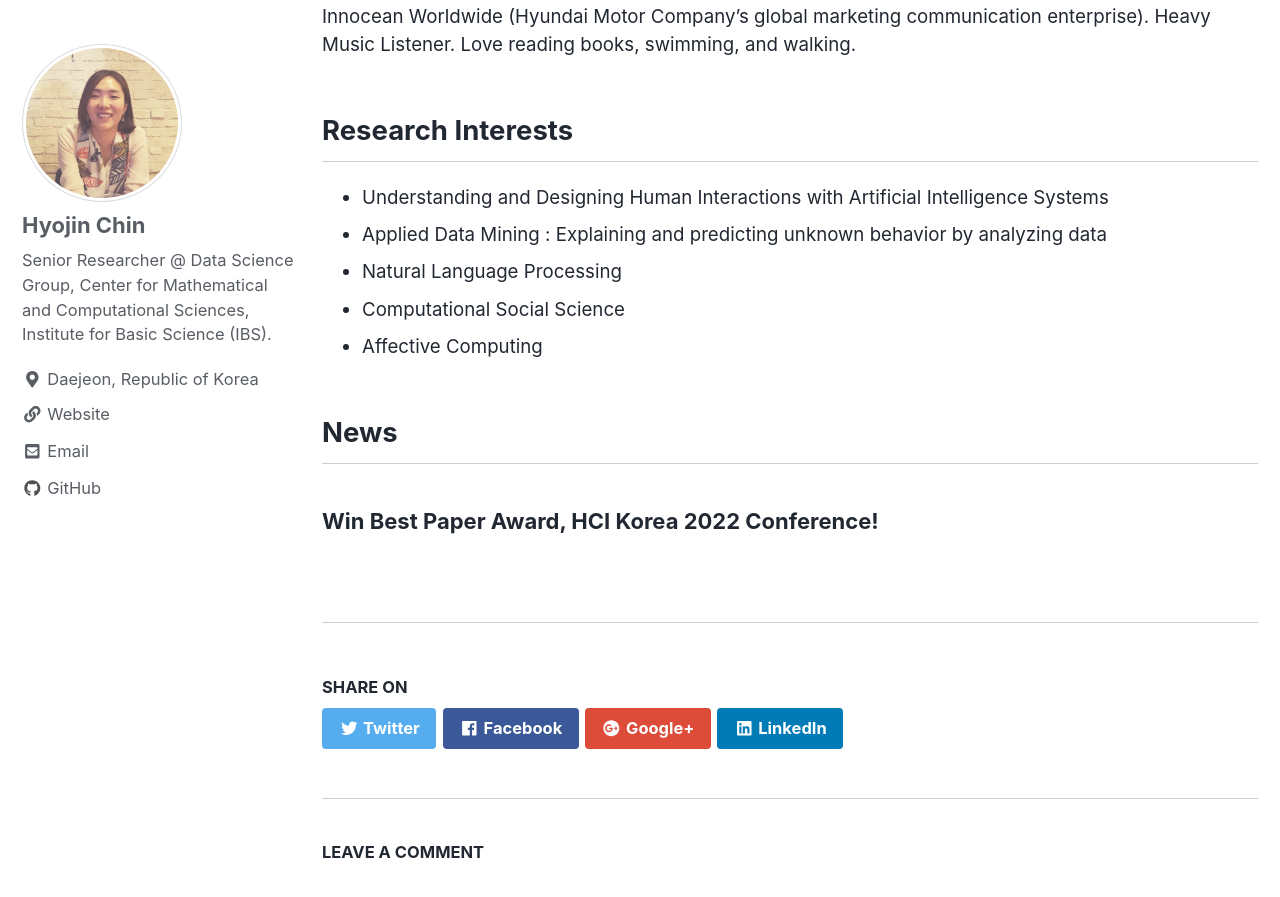
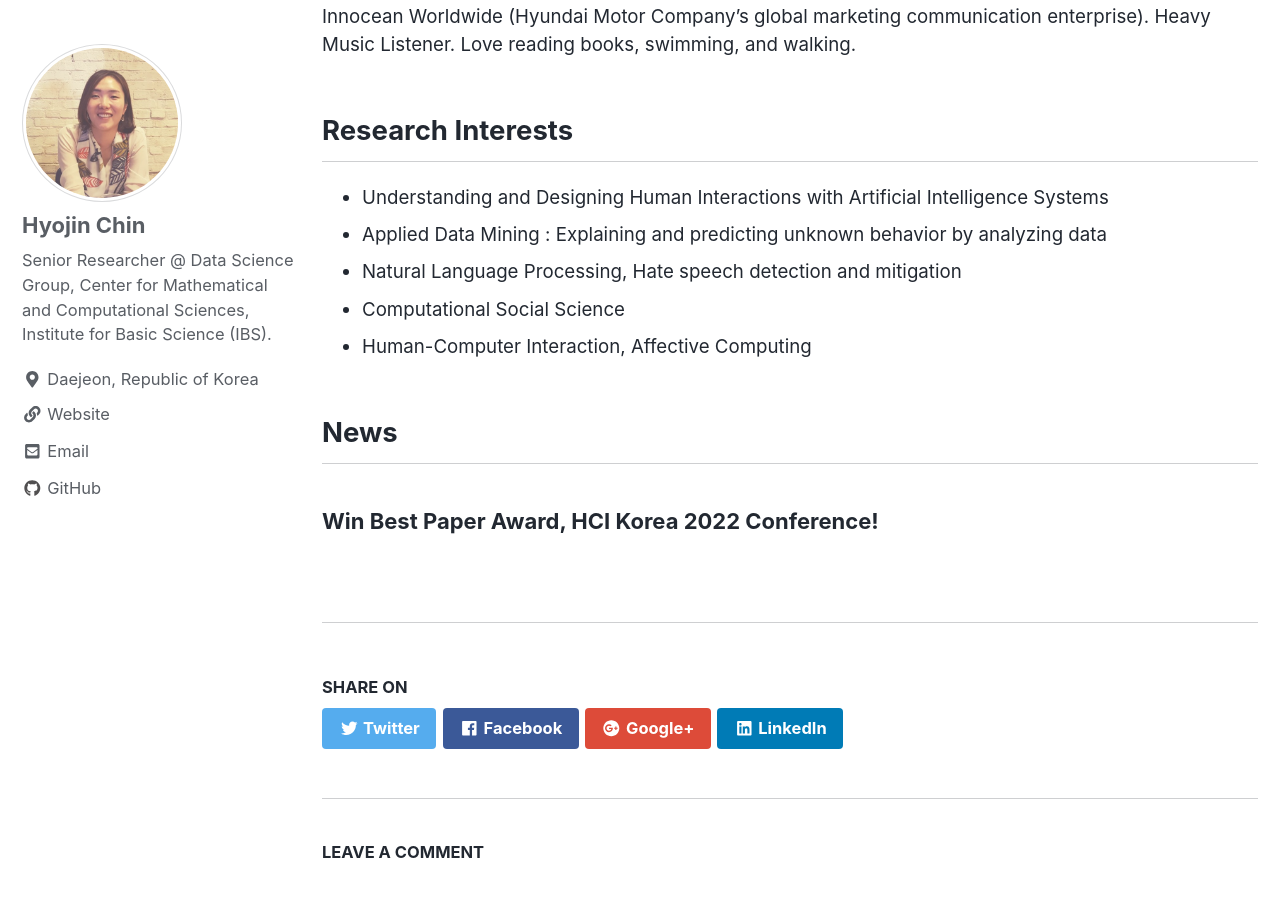
Before and after one commit to tesschin/tesschin.github.io, a Jekyll site: the page built from index.md, in a window 1280 px wide and 900 px high, scrolled down 632 px. Shown: the top 897 px of the window. Built offline with Jekyll 4.4.1, drawn with Linux system fonts in a browser that asks for light colours; nearby versions of some CDN libraries; the list of posts is cut into pages by our own code.

Commit message:
Update index.md

```diff
--- a/index.md
+++ b/index.md
@@ -21,9 +21,9 @@ Data Scientist. HCI Researcher. Very interested in understanding and designing h
 ## Research Interests
 * Understanding and Designing Human Interactions with Artificial Intelligence Systems
 * Applied Data Mining : Explaining and predicting unknown behavior by analyzing data
-* Natural Language Processing
+* Natural Language Processing, Hate speech detection and mitigation
 * Computational Social Science
-* Affective Computing
+* Human-Computer Interaction, Affective Computing
 
 
 
```
